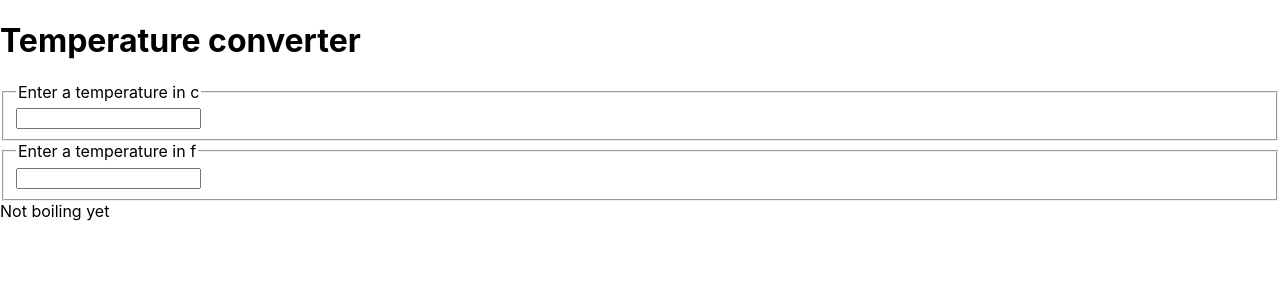
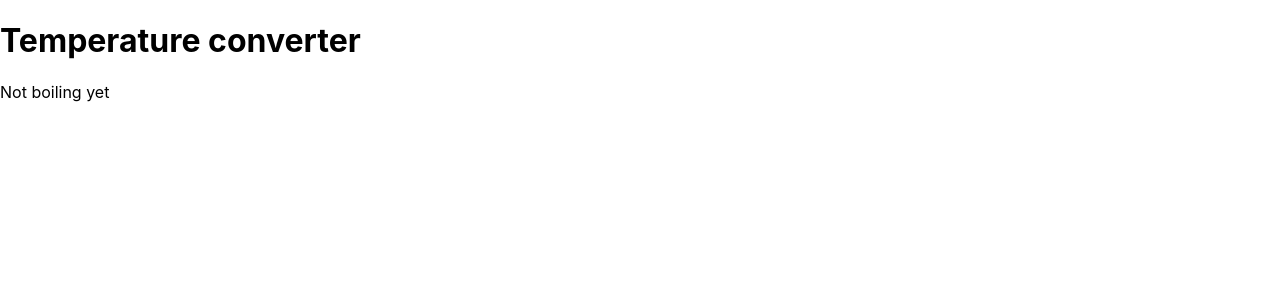
Before and after one commit to adler96/react-review, a React (Create React App) app: page / in a window 1280 px wide. Shown: the top 300 px of the page. Built offline with nearby package versions, Linux system fonts and the light colour scheme.

Commit message:
set baseline

```diff
--- a/src/Child.jsx
+++ b/src/Child.jsx
@@ -12,10 +12,8 @@ class Child extends React.Component {
 
     render() {
         return (
-            <fieldset>
-            <legend>Enter a temperature in {this.props.scale}</legend>
-            <input value={this.props.temp} onChange={this.handleChange}/>
-          </fieldset>
+            <>
+          </>
         );
     }
 }
```
